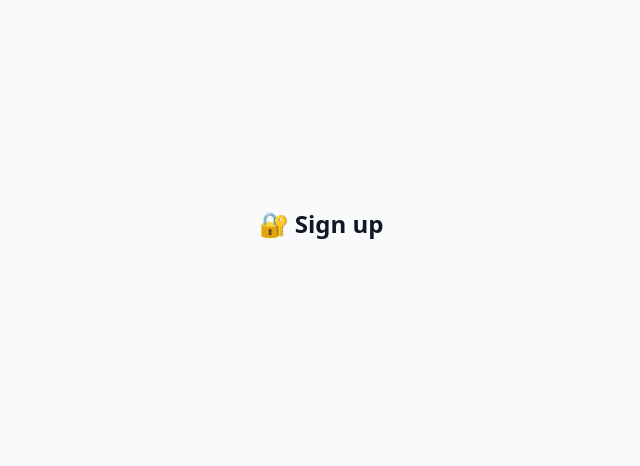
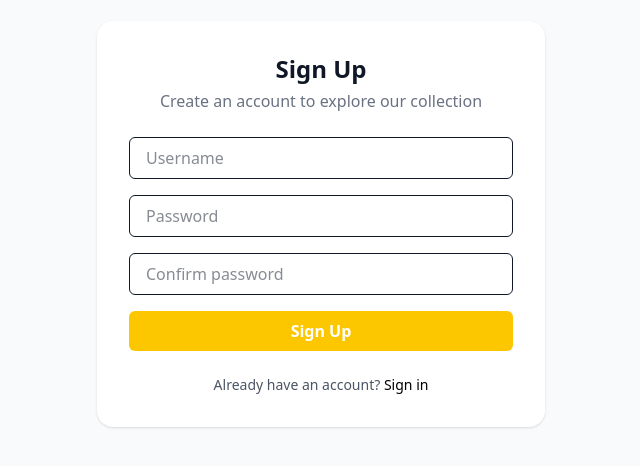
Before and after one commit to mingtmt/book-store-client, a Nuxt app: page /auth/signup in a window 1280 px wide. Shown: the part 176-642 px from the top of the page, without its empty margins (319-959 px from the left). Built offline with nearby package versions, Linux system fonts and the light colour scheme.

Commit message:
implement signup page (#2)

```diff
--- a/pages/auth/signin.vue
+++ b/pages/auth/signin.vue
@@ -1,4 +1,3 @@
-<!-- pages/auth/signin.vue -->
 <template>
   <div class="min-h-screen flex items-center justify-center bg-gray-50">
     <div class="w-full max-w-md bg-white p-8 rounded-2xl shadow">
--- a/pages/auth/signup.vue
+++ b/pages/auth/signup.vue
@@ -1,5 +1,60 @@
 <template>
-  <div class="min-h-screen flex items-center justify-center">
-    <h1 class="text-2xl font-bold">🔐 Sign up</h1>
+  <div class="min-h-screen flex items-center justify-center bg-gray-50">
+    <div class="w-full max-w-md bg-white p-8 rounded-2xl shadow">
+      <h1 class="text-2xl font-bold text-center mb-1">Sign Up</h1>
+      <p class="text-center text-gray-500 mb-6">Create an account to explore our collection</p>
+
+      <form @submit.prevent="handleSubmit" class="space-y-4">
+        <input v-model="username" type="text" placeholder="Username" required class="w-full px-4 py-2 border rounded-md" />
+        <input v-model="password" type="password" placeholder="Password" required class="w-full px-4 py-2 border rounded-md" />
+        <input v-model="confirmPassword" type="password" placeholder="Confirm password" required class="w-full px-4 py-2 border rounded-md" />
+
+        <button type="submit" class="w-full bg-yellow-400 hover:bg-yellow-500 text-white py-2 rounded-md font-semibold">
+          Sign Up
+        </button>
+      </form>
+
+      <p class="text-center text-sm text-gray-600 mt-6">
+        Already have an account?
+        <NuxtLink to="/auth/signin" class="font-medium text-black hover:underline">Sign in</NuxtLink>
+      </p>
+    </div>
   </div>
 </template>
+
+<script setup lang="ts">
+import { useRouter } from 'vue-router'
+import { useAuthStore } from '~/stores/authStore'
+
+const api = useApi()
+const router = useRouter()
+const auth = useAuthStore()
+
+const username = ref('')
+const password = ref('')
+const confirmPassword = ref('')
+
+async function handleSubmit() {
+  if (password.value !== confirmPassword.value) {
+    alert('Passwords do not match')
+    return
+  }
+
+  try {
+    const res = await api.post('auth/register', {
+      json: {
+        username: username.value,
+        password: password.value
+      }
+    }).json<{ token: string }>()
+
+    auth.setAuth(res.token)
+    useCookie('token').value = res.token
+
+    router.push('/')
+  } catch (error) {
+    console.error('Signup failed:', error)
+    alert('Signup failed. Please try again.')
+  }
+}
+</script>
```
